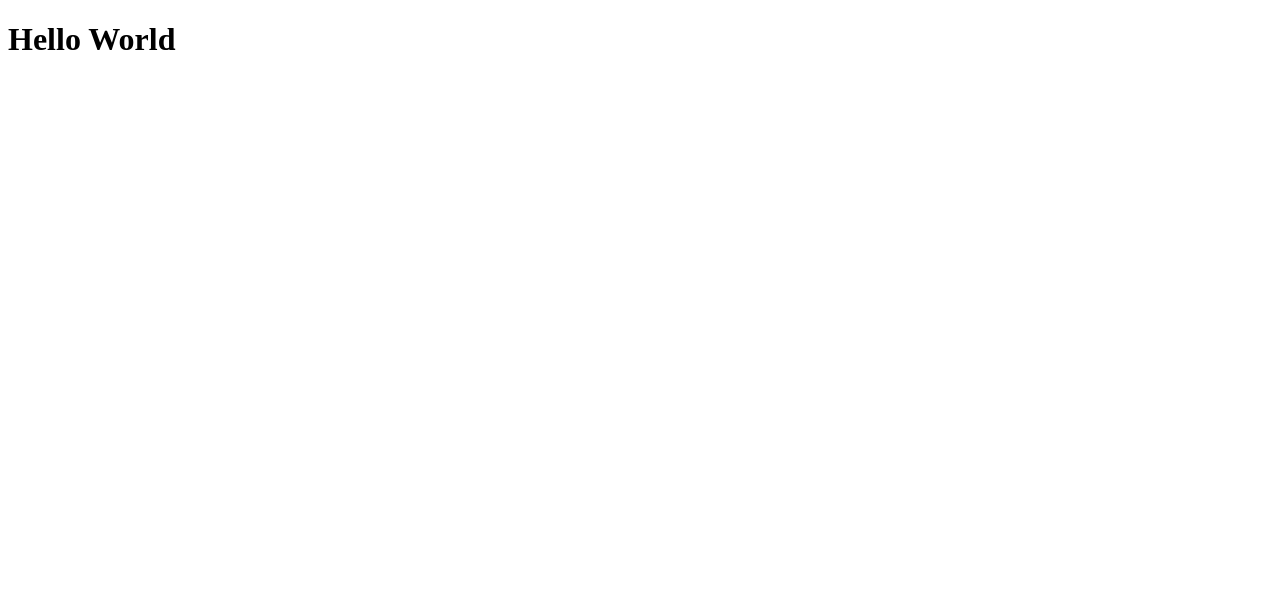
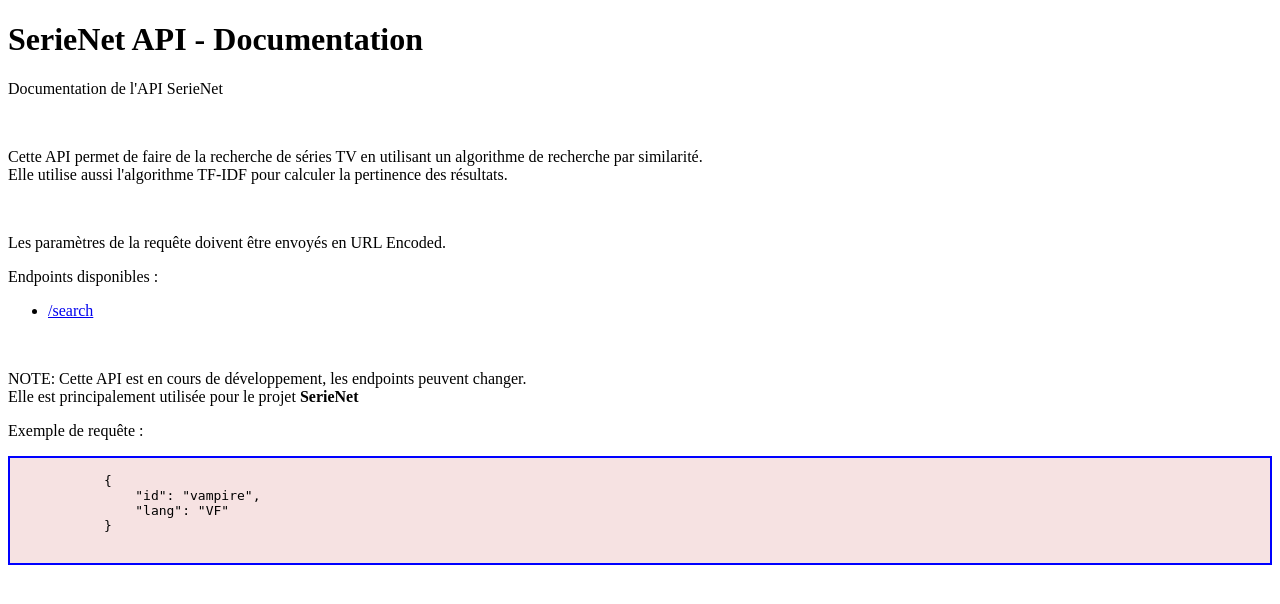
Before and after one commit to Maxiwere45/seriesNet, a Flask app: page / in a window 1280 px wide. Before the commit the part shown is almost empty. Shown: the top 604 px of the page. Run offline with Flask 3, Linux system fonts and the light colour scheme; parts of the project's set-up code (start-up, migrations or seed data) failed here and were passed over.

```diff
--- a/templates/index.html
+++ b/templates/index.html
@@ -2,9 +2,38 @@
 <html lang="en">
 <head>
     <meta charset="UTF-8">
-    <title>Title</title>
+    <title>SerieNet API - Documentation</title>
 </head>
 <body>
-    <h1>Hello World</h1>
+    <h1>SerieNet API - Documentation</h1>
+    <p>Documentation de l'API SerieNet</p>
+    <br>
+    <p>
+        Cette API permet de faire de la recherche de séries TV en utilisant un algorithme de recherche par similarité.
+        <br>
+        Elle utilise aussi l'algorithme TF-IDF pour calculer la pertinence des résultats.
+    </p>
+    <br>
+    <p>Les paramètres de la requête doivent être envoyés en URL Encoded.</p>
+    <p>Endpoints disponibles :</p>
+    <ul>
+        <li><a href="/search">/search</a></li>
+    </ul>
+    <br>
+    <p>
+        NOTE: Cette API est en cours de développement, les endpoints peuvent changer.
+        <br>
+        Elle est principalement utilisée pour le projet <strong>SerieNet</strong>
+    </p>
+
+    <p>Exemple de requête :</p>
+    <pre style="background-color: #f6e2e2; border: solid 2px blue">
+        <code>
+            {
+                "id": "vampire",
+                "lang": "VF"
+            }
+        </code>
+    </pre>
 </body>
 </html>
```
